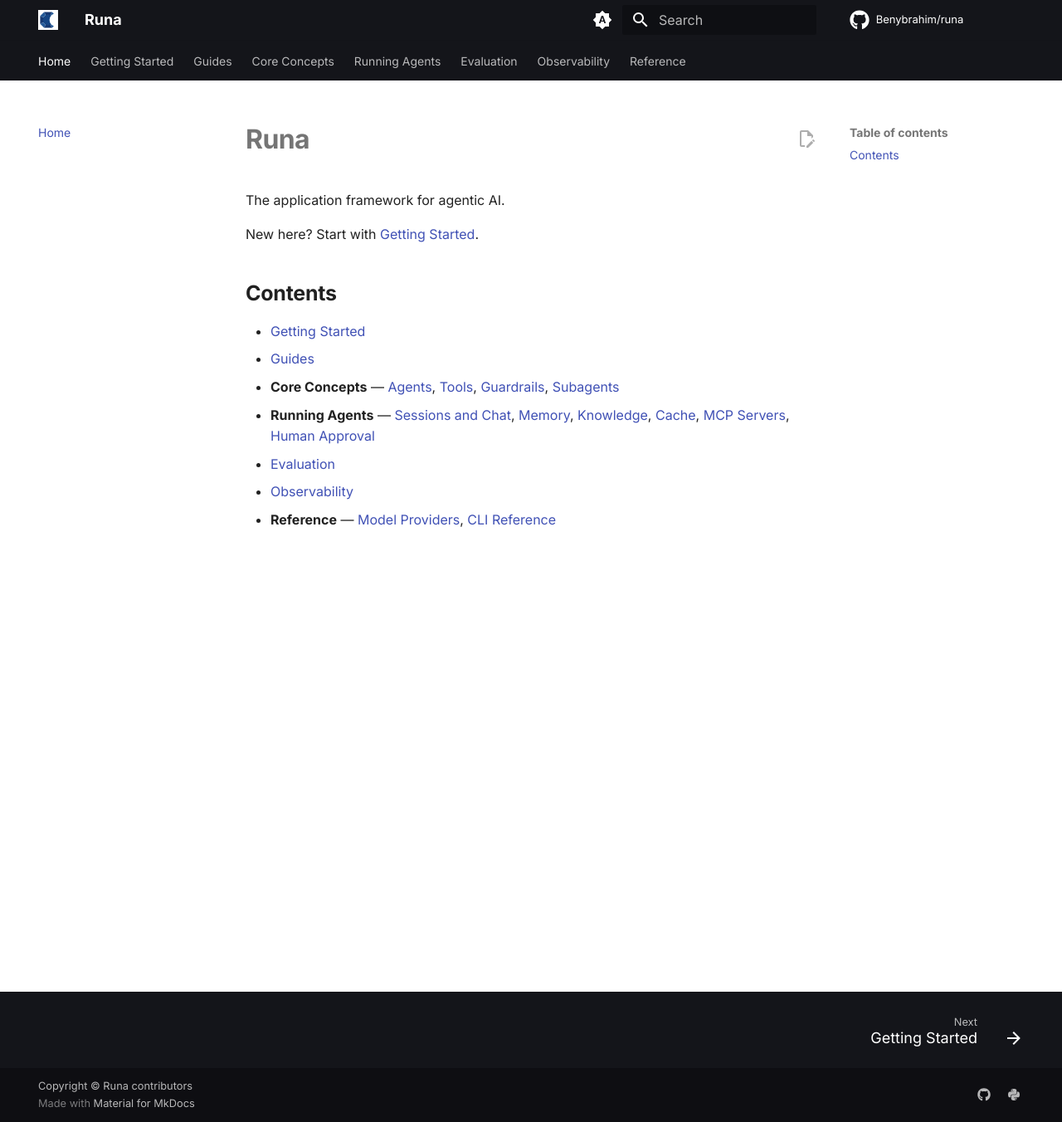
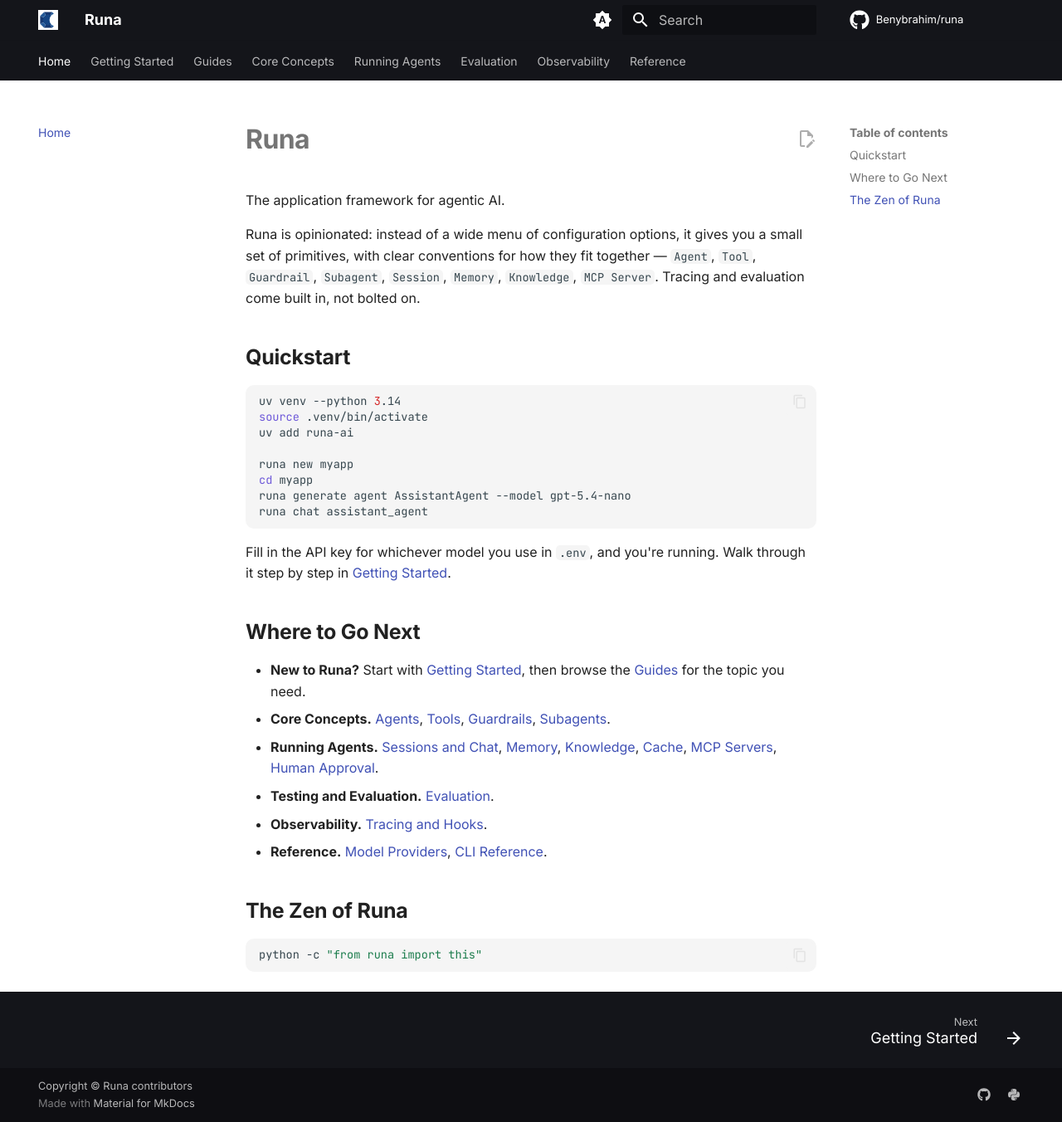
Before and after one commit to Benybrahim/runa, an MkDocs documentation site: the page built from docs/index.md, in a window 1280 px wide and 1352 px high. Shown: the whole window at 83% size. Built offline with MkDocs 1.6.1 and Material for MkDocs 9.7.7, drawn with Linux system fonts in a browser that asks for light colours; comment, search, counter and statistics services are not loaded.

Commit message:
docs: update

````diff
--- a/docs/index.md
+++ b/docs/index.md
@@ -2,14 +2,42 @@
 
 The application framework for agentic AI.
 
-New here? Start with [Getting Started](getting_started.md).
+Runa is opinionated: instead of a wide menu of configuration options, it gives you a small set
+of primitives, with clear conventions for how they fit together — `Agent`, `Tool`, `Guardrail`,
+`Subagent`, `Session`, `Memory`, `Knowledge`, `MCP Server`. Tracing and evaluation come built in,
+not bolted on.
 
-## Contents
+## Quickstart
 
-* [Getting Started](getting_started.md)
-* [Guides](guides.md)
-* **Core Concepts** — [Agents](agents.md), [Tools](tools.md), [Guardrails](guardrails.md), [Subagents](subagents.md)
-* **Running Agents** — [Sessions and Chat](sessions.md), [Memory](memory.md), [Knowledge](knowledge.md), [Cache](cache.md), [MCP Servers](mcp.md), [Human Approval](approval.md)
-* [Evaluation](evaluation.md)
-* [Observability](tracing.md)
-* **Reference** — [Model Providers](models.md), [CLI Reference](cli.md)
+```bash
+uv venv --python 3.14
+source .venv/bin/activate
+uv add runa-ai
+
+runa new myapp
+cd myapp
+runa generate agent AssistantAgent --model gpt-5.4-nano
+runa chat assistant_agent
+```
+
+Fill in the API key for whichever model you use in `.env`, and you're running. Walk through it
+step by step in [Getting Started](getting_started.md).
+
+## Where to Go Next
+
+* **New to Runa?** Start with [Getting Started](getting_started.md), then browse the
+  [Guides](guides.md) for the topic you need.
+* **Core Concepts.** [Agents](agents.md), [Tools](tools.md), [Guardrails](guardrails.md),
+  [Subagents](subagents.md).
+* **Running Agents.** [Sessions and Chat](sessions.md), [Memory](memory.md),
+  [Knowledge](knowledge.md), [Cache](cache.md), [MCP Servers](mcp.md),
+  [Human Approval](approval.md).
+* **Testing and Evaluation.** [Evaluation](evaluation.md).
+* **Observability.** [Tracing and Hooks](tracing.md).
+* **Reference.** [Model Providers](models.md), [CLI Reference](cli.md).
+
+## The Zen of Runa
+
+```bash
+python -c "from runa import this"
+```
--- a/pyproject.toml
+++ b/pyproject.toml
@@ -44,7 +44,7 @@ requires = ["uv_build >= 0.12.10, <0.13.0"]
 build-backend = "uv_build"
 
 [tool.uv.build-backend]
-module-name = "runa-ai"
+module-name = "runa"
 
 [tool.pytest.ini_options]
 testpaths = ["tests"]
````
